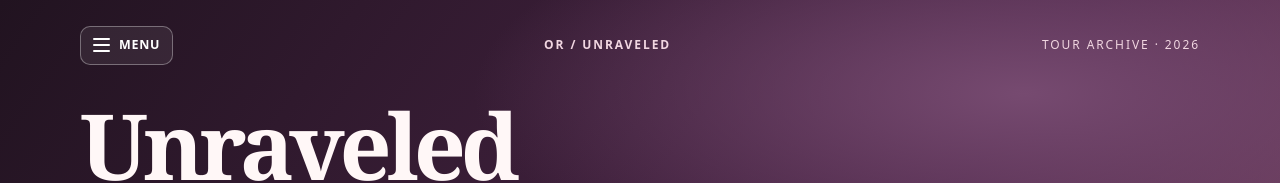
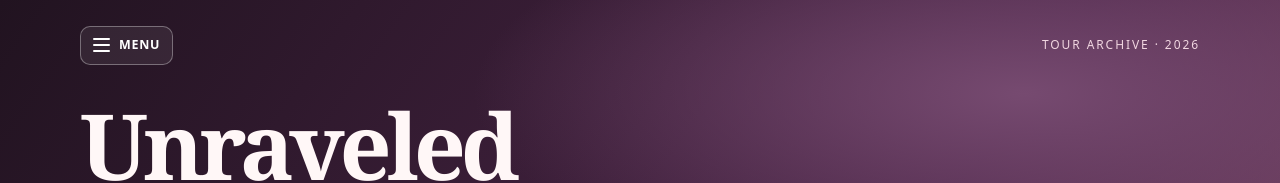
Before and after one commit to sgaslow-cloud/unraveled-tour, a plain HTML site: page index.html in a window 1280 px wide. Shown: the top 183 px of the page. Drawn offline with Linux system fonts and the light colour scheme.

Commit message:
Remove redundant OR Unraveled header branding

```diff
--- a/index.html
+++ b/index.html
@@ -14,7 +14,7 @@
 </head>
 <body>
 <header class="hero">
-<div class="topline"><div class="menu-wrap"><button class="menu-toggle" id="menuToggle" aria-expanded="false" aria-controls="quickMenu"><span class="hamburger" aria-hidden="true"><i></i><i></i><i></i></span> Menu</button><div class="menu-pop hidden" id="quickMenu"><button data-tab="upcoming">Upcoming Shows</button><button data-tab="missing">Unplayed Songs</button></div></div><span class="brand">OR / UNRAVELED</span><span>Tour archive · 2026</span></div>
+<div class="topline"><div class="menu-wrap"><button class="menu-toggle" id="menuToggle" aria-expanded="false" aria-controls="quickMenu"><span class="hamburger" aria-hidden="true"><i></i><i></i><i></i></span> Menu</button><div class="menu-pop hidden" id="quickMenu"><button data-tab="upcoming">Upcoming Shows</button><button data-tab="missing">Unplayed Songs</button></div></div><span>Tour archive · 2026</span></div>
 <h1>Unraveled<br><em>Night by Night.</em></h1>
 <p>A fan-made companion to Olivia Rodrigo's Unraveled Tour — explore the songs, compare collected setlists, and revisit concert nights.</p>
 <div class="hero-stats"><button class="stat stat-button" type="button" id="showStat" data-tab="shows"><strong id="showCount">19</strong><span>SHOWS</span></button><button class="stat stat-button" type="button" id="standardStat" data-tab="sample"><strong id="standardCount">23</strong><span>STANDARD SETLIST SONGS</span></button><button class="stat stat-button" type="button" id="surpriseStat" data-tab="rankings"><strong id="surpriseCount">8</strong><span>SURPRISE SONGS</span></button><button class="stat stat-button" type="button" id="videoStat" data-tab="videos"><strong id="videoCount">4</strong><span>FULL-SHOW YOUTUBE LINKS</span></button></div>
```
